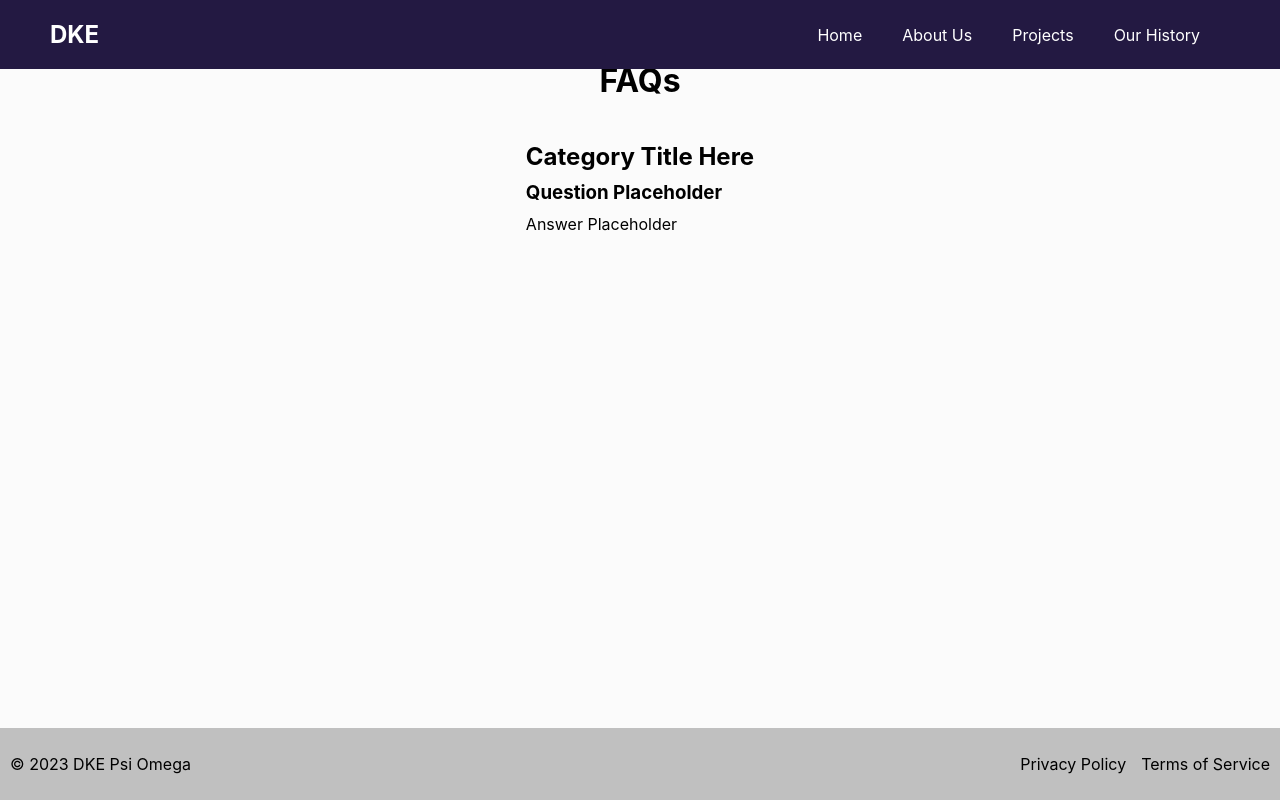
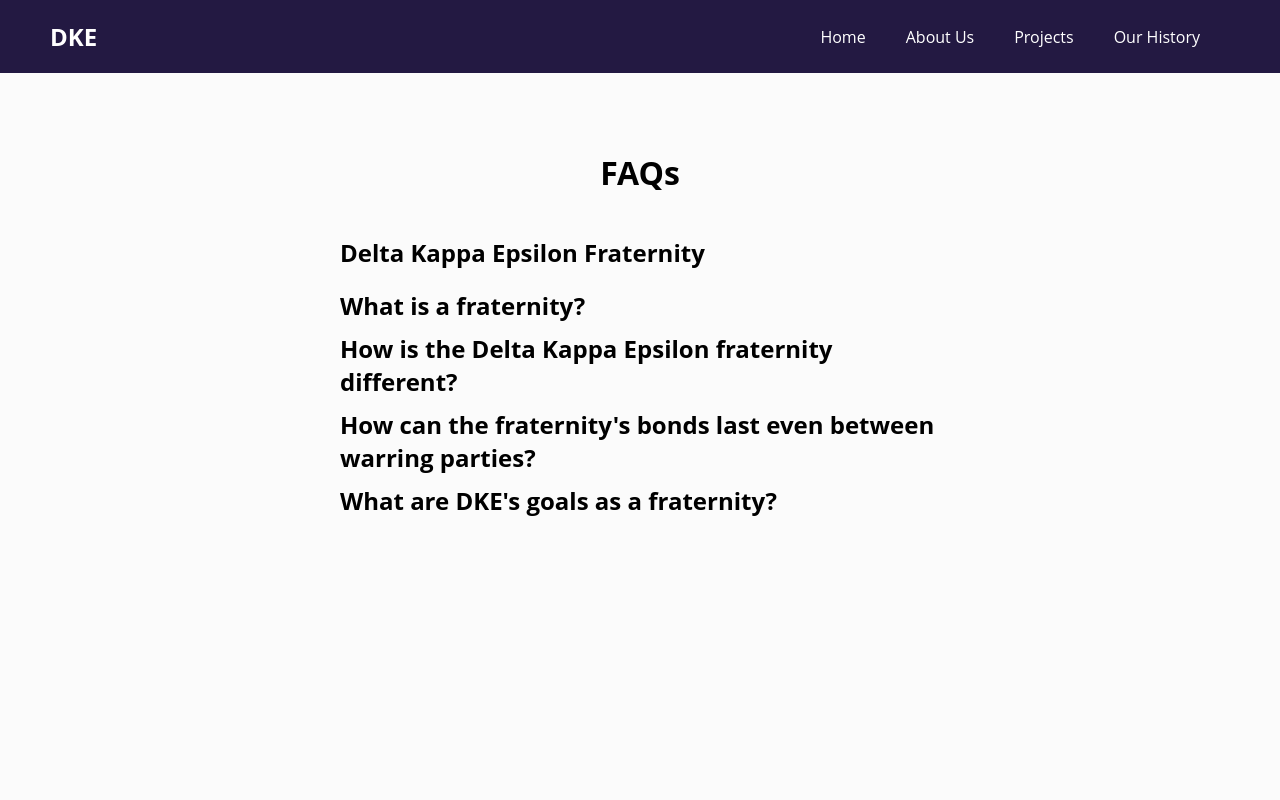
Before and after one commit to NBelgaonkar/Psi-Omega-Site, a React (Create React App) app: page /faq in a window 1280 px wide. Shown: the top 800 px of the page. Built offline with nearby package versions, Linux system fonts and the light colour scheme.

Commit message:
Added comments to explain the code for multiple pages, changed the css styling for the FAQ, About Us, and History page to match with the home page. Added a few FAQ Questions and made each question a drop down question.

```diff
--- a/src/components/FAQ.js
+++ b/src/components/FAQ.js
@@ -1,49 +1,97 @@
-import React from 'react';
-import styled from 'styled-components';
+// Importing React, useState and styled-components
+import React, { useState } from 'react';
+import styled, { createGlobalStyle } from 'styled-components';
 
-const PageContainer = styled.div`
+// Global styles, including font import
+const GlobalStyle = createGlobalStyle`
+  @import url('https://fonts.googleapis.com/css2?family=Open+Sans:wght@400;600&display=swap');
+  body {
+    font-family: 'Open Sans', sans-serif;
+  }
+`;
+
+// FAQ Page main container styling without background image
+const FAQContainer = styled.div`
   display: flex;
   flex-direction: column;
   align-items: center;
-  padding: 20px;
+  color: black;
+  flex-grow: 1;
+  min-height: 100vh;
+  padding: 50px;
+  margin-top: 60px;
 `;
 
+// FAQ Section styling
 const FAQSection = styled.section`
   text-align: left;
   max-width: 600px;
   margin-bottom: 20px;
+  color: black;
 `;
 
-const SectionTitle = styled.h2`
-  display: block;
-  margin-bottom: 10px;
-`;
-
+// Styled components for the dropdown
 const Question = styled.h3`
   margin: 10px 0;
+  font-size: 24px;
+  cursor: pointer;
+  &:hover {
+    color: #0056b3; // Change color on hover
+  }
 `;
 
 const Answer = styled.p`
+  font-size: 20px;
   margin: 0 0 10px 0;
+  display: ${props => (props.isOpen ? 'block' : 'none')}; // Show or hide based on isOpen prop
 `;
 
-const FAQ = () => {
+// Individual FAQ Item component
+const FAQItem = ({ question, answer }) => {
+    const [isOpen, setIsOpen] = useState(false);
+
+    const toggle = () => {
+        setIsOpen(!isOpen);
+    };
+
     return (
-        <PageContainer>
-            <h1>FAQs</h1>
-
-            {/* This section can be repeated for different categories of FAQs */}
-            <FAQSection>
-                <SectionTitle>Category Title Here</SectionTitle>
-                {/* Repeat this block for each question in the category */}
-                <Question>Question Placeholder</Question>
-                <Answer>Answer Placeholder</Answer>
-            </FAQSection>
-
-            {/* Additional sections can be added here for other categories */}
-
-        </PageContainer>
+        <>
+            <Question onClick={toggle}>{question}</Question>
+            <Answer isOpen={isOpen}>{answer}</Answer>
+        </>
     );
 };
 
+// FAQ component
+const FAQ = () => {
+    return (
+        <>
+            <GlobalStyle />
+            <FAQContainer>
+                <h1>FAQs</h1>
+                <FAQSection>
+                    <h2>Delta Kappa Epsilon Fraternity</h2>
+                    <FAQItem
+                        question="What is a fraternity?"
+                        answer="A fraternity is a group of individuals bound into life-long friendship by commonly held goals or values."
+                    />
+                    <FAQItem
+                        question="How is the Delta Kappa Epsilon fraternity different?"
+                        answer="Delta Kappa Epsilon is truly a life-long allegiance. The ties that bind us together stop not at graduation, at state or national boundaries, at political or philosophical lines, or even in war. That love which comes from the combination of stout hearts and kindred interests is truly special; it lasts while life lasts."
+                    />
+                    <FAQItem
+                        question="How can the fraternity's bonds last even between warring parties?"
+                        answer="Read the “Brothers in DKE” Civil War Poem which qualities best exemplify a Deke. An age-old DKE adage states that Dekes display in equal parts “the gentleman, the scholar, and the jolly good fellow.”"
+                    />
+                    <FAQItem
+                        question="What are DKE's goals as a fraternity?"
+                        answer="DKE’s stated goals are the “Objects of Delta Kappa Epsilon”: “The cultivation of general literature and social culture, the advancement and encouragement of intellectual excellence, the promotion of honorable friendship and useful citizenship, the development of a spirit of tolerance and respect for the rights and views of others, the maintenance of gentlemanly dignity, self-respect, and morality in all circumstances, and the union of stout hearts and kindred interests to secure, to merit its due reward.”"
+                    />
+                </FAQSection>
+            </FAQContainer>
+        </>
+    );
+};
+
+// Exporting FAQ for use in other parts of the application
 export default FAQ;
--- a/src/components/History.js
+++ b/src/components/History.js
@@ -1,45 +1,73 @@
 import React from 'react';
-import styled from 'styled-components';
+import styled, { createGlobalStyle } from 'styled-components';
 
+// Import Google Fonts and set global styles
+const GlobalStyle = createGlobalStyle`
+  @import url('https://fonts.googleapis.com/css2?family=Open+Sans:wght@400;600&display=swap');
+  body {
+    font-family: 'Open Sans', sans-serif; // Use 'Open Sans' font
+    background-color: #f0f0f0; // Light gray background for the entire page
+  }
+`;
+
+// Define styles for the main page container
 const PageContainer = styled.div`
   display: flex;
   flex-direction: column;
   align-items: center;
-  padding: 20px;
+  color: black;
+  flex-grow: 1;
+  min-height: 100vh;
+  padding: 50px;
 `;
 
+// Styling for sections containing historical information
 const HistorySection = styled.section`
   text-align: left;
   max-width: 600px;
-  margin-bottom: 20px;
+  margin: 30px 0;
+  background-color: white;
+  padding: 20px;
+  border-radius: 10px;
 `;
 
+// Style for section titles within the history sections
 const SectionTitle = styled.strong`
   display: block;
   margin-bottom: 10px;
+  font-size: 1.2em;
+  color: black;
 `;
 
+// Styled paragraphs for individual historical events
 const HistoryEvent = styled.p`
   margin: 0 0 10px 0;
+  color: black;
 `;
 
+// React functional component for rendering the history page
 const History = () => {
     return (
+        <>
+            <GlobalStyle />
             <PageContainer>
                 <h1>Psi Omega History</h1>
 
+                {/* Section for foundational era and early impact */}
                 <HistorySection>
                     <SectionTitle>Foundational Era and Early Impact</SectionTitle>
                     <HistoryEvent>1867: The chartering of Psi Omega at RPI marks a significant establishment in the institute’s fraternity culture.</HistoryEvent>
                     <HistoryEvent>Late 19th Century: The chapter actively contributes to campus life and begins building its legacy with members excelling in both academic and extracurricular activities.</HistoryEvent>
                 </HistorySection>
 
+                {/* Section for early 20th century expansion */}
                 <HistorySection>
                     <SectionTitle>Early 20th Century Expansion</SectionTitle>
                     <HistoryEvent>1878: Seijiro Hirai, later a key figure in Japan’s railway system, is initiated, reflecting the chapter’s global influence.</HistoryEvent>
                     <HistoryEvent>Early 1900s: The chapter sees growth in membership and influence, with members participating in key campus events and leadership roles.</HistoryEvent>
                 </HistorySection>
 
+                {/* Section for mid-century achievements and recognition */}
                 <HistorySection>
                     <SectionTitle>Mid-Century Achievements and Recognition</SectionTitle>
                     <HistoryEvent>1948: Martin T. Davis, representing the U.S. in lacrosse at the London Olympics, highlights the chapter's sporting excellence.</HistoryEvent>
@@ -47,6 +75,7 @@
                     <HistoryEvent>1974: Thomas L. Martin Jr. becomes President of the Illinois Institute of Technology, exemplifying the professional success of Psi Omega alumni.</HistoryEvent>
                 </HistorySection>
 
+                {/* Section for revival and modernization */}
                 <HistorySection>
                     <SectionTitle>Revival and Modernization</SectionTitle>
                     <HistoryEvent>1990s: The chapter begins planning for a revival, focusing on reconnecting alumni and rejuvenating its presence on campus.</HistoryEvent>
@@ -54,23 +83,27 @@
                     <HistoryEvent>April 4, 2015: The initiation of the "Re-Founders" marks a new era, blending tradition with modern fraternity values.</HistoryEvent>
                 </HistorySection>
 
+                {/* Section detailing recent developments and community involvement */}
                 <HistorySection>
                     <SectionTitle>Recent Developments and Continued Excellence</SectionTitle>
                     <HistoryEvent>2011: Samuel Heffner Jr. completes his term as a trustee at RPI, having played a vital role in the institute’s governance.</HistoryEvent>
                     <HistoryEvent>2015-2018: The chapter undergoes a period of growth, adapting its activities and recruitment strategies to align with contemporary fraternity ideals.</HistoryEvent>
                 </HistorySection>
 
+                {/* Section for engagement and community involvement */}
                 <HistorySection>
                     <SectionTitle>Engagement and Community Involvement</SectionTitle>
                     <HistoryEvent>Throughout its history, Psi Omega has been actively involved in community service and philanthropic efforts, supporting various local and national causes.</HistoryEvent>
                     <HistoryEvent>The chapter has consistently fostered a culture of academic excellence and leadership, contributing significantly to the intellectual and social life at RPI.</HistoryEvent>
                 </HistorySection>
 
+                {/* Section about the legacy and future outlook */}
                 <HistorySection>
                     <SectionTitle>Legacy and Future Outlook</SectionTitle>
                     <HistoryEvent>The Psi Omega chapter of Delta Kappa Epsilon at RPI stands as a testament to enduring brotherhood, academic excellence, and leadership. Its members have left an indelible mark on the institute and beyond, shaping industries, academia, and public service. The chapter’s adaptability and commitment to its core values promise a continued legacy of influence and achievement in the years to come.</HistoryEvent>
                 </HistorySection>
             </PageContainer>
+        </>
     );
 };
 
```
Also changed, not shown: src/components/AboutUs.css (+50 -39 lines). Lines whose indentation alone changed are shown as unchanged.
